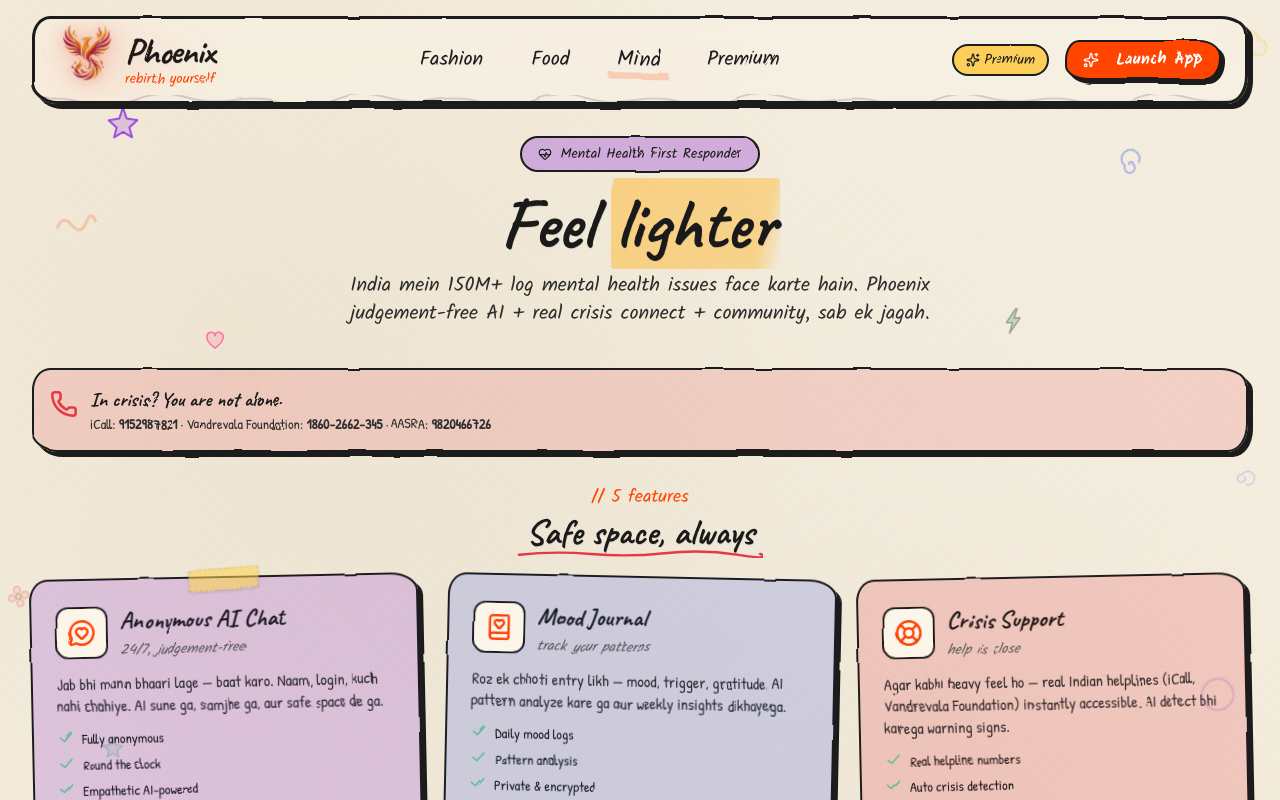
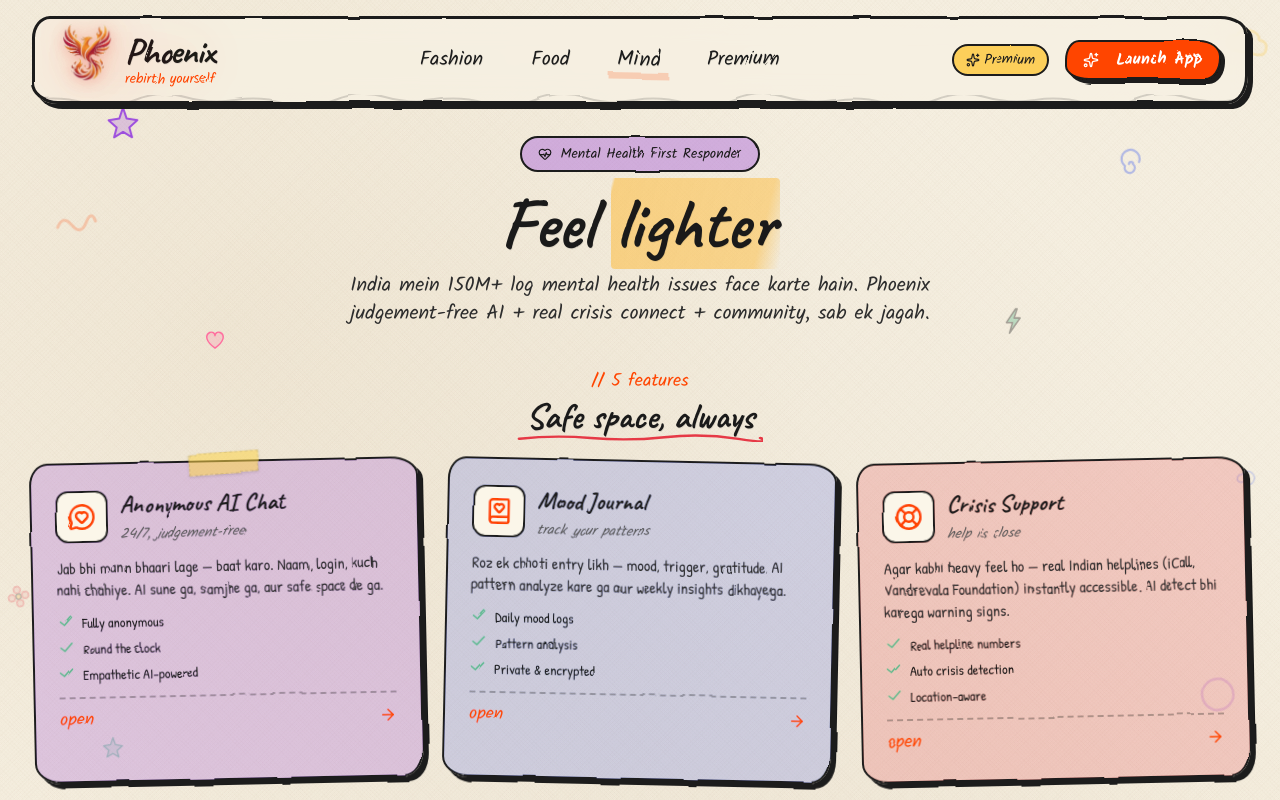
Before and after one commit to azhan-ali/Phoexio-Vercera-5.0, a Next.js app: page /mental-health in a window 1280 px wide. Shown: the top 800 px of the page. Built offline with nearby package versions, Linux system fonts and the light colour scheme.

Commit message:
chore: removed crisis banner from mental health section

```diff
--- a/app/mental-health/page.tsx
+++ b/app/mental-health/page.tsx
@@ -11,7 +11,6 @@
   Users,
   LifeBuoy,
   Languages,
-  Phone,
 } from "lucide-react";
 
 const features = [
@@ -88,23 +87,6 @@
         doodleColors={["#9d4edd", "#4361ee", "#ff6b9d", "#52b788"]}
       />
 
-      {/* Crisis banner — always visible on this page */}
-      <SketchCard
-        variant="paper"
-        className="!p-4 mb-8 bg-sketch-red/15 flex flex-col md:flex-row items-start md:items-center gap-3 justify-between"
-      >
-        <div className="flex items-start gap-3">
-          <Phone size={28} className="text-sketch-red shrink-0 mt-1" strokeWidth={2.2} />
-          <div>
-            <div className="font-scribble font-bold text-xl">In crisis? You are not alone.</div>
-            <p className="font-note text-sm text-ink-soft">
-              iCall: <strong>9152987821</strong> · Vandrevala Foundation:{" "}
-              <strong>1860-2662-345</strong> · AASRA: <strong>9820466726</strong>
-            </p>
-          </div>
-        </div>
-      </SketchCard>
-
       <section className="pb-10">
         <div className="text-center mb-6">
           <div className="font-hand text-phoenix-flame text-lg">// 5 features</div>
```
